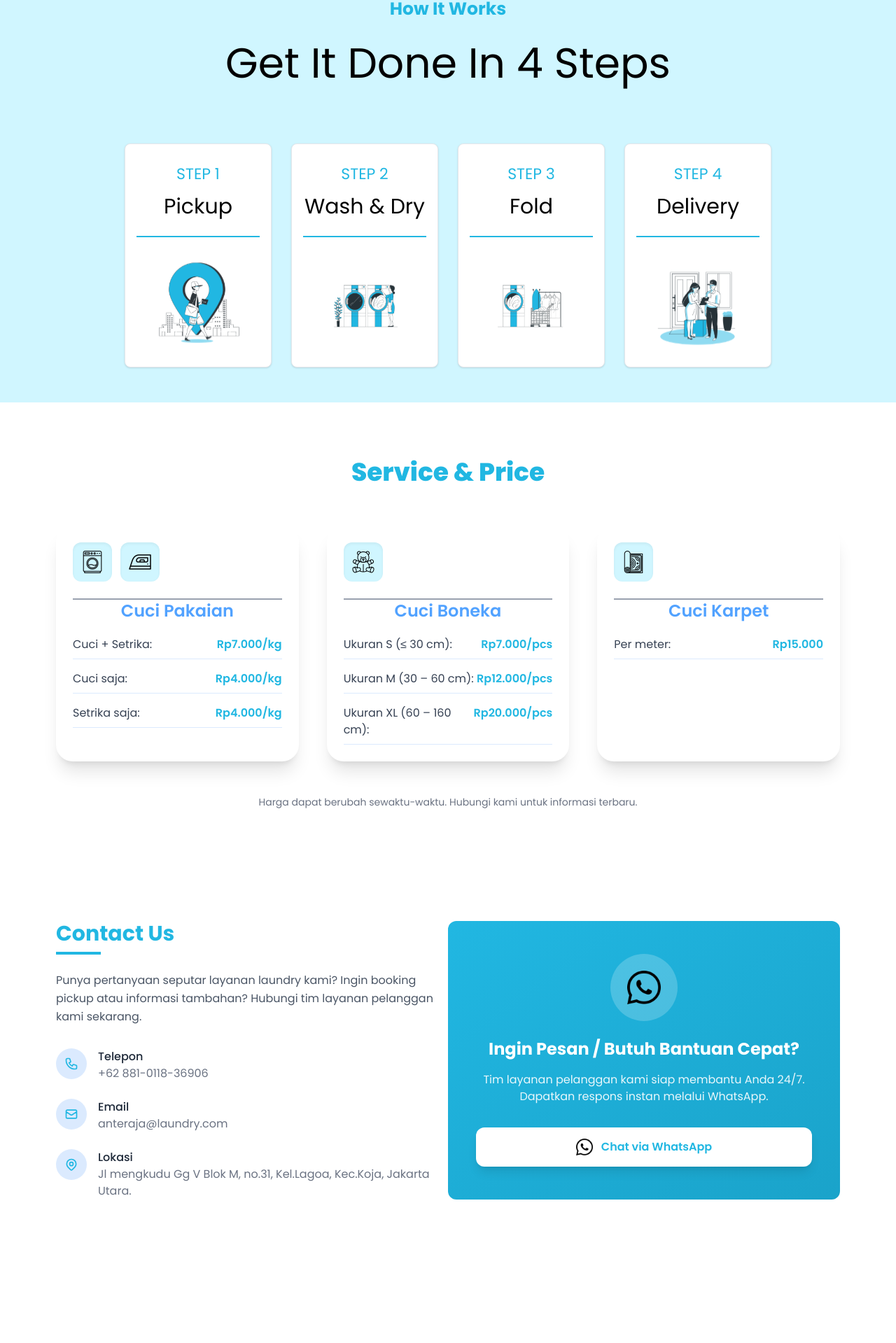
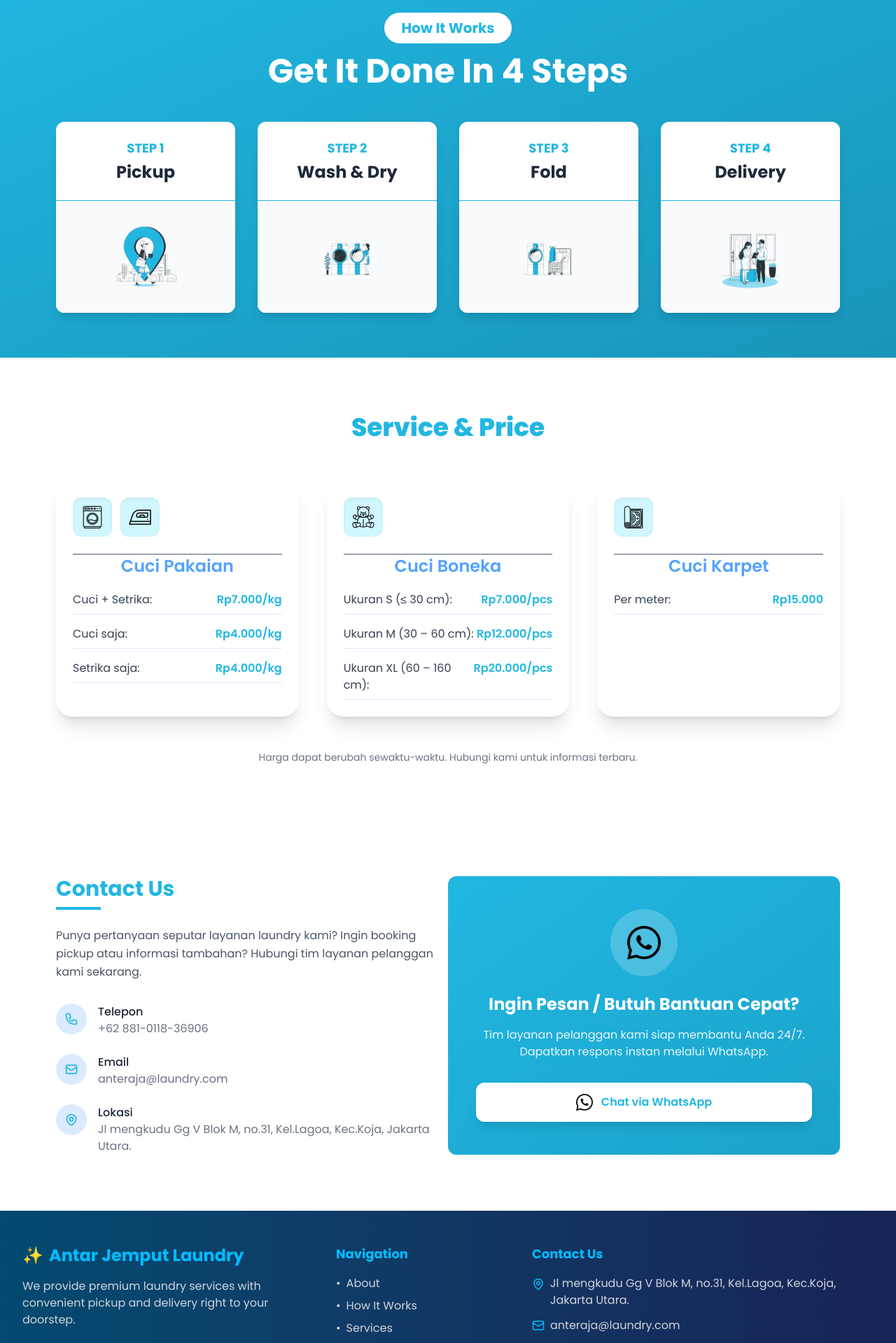
Before and after one commit to TegarAlfaR/Laundry-Frontend, a React (Vite) app: page / in a window 1280 px wide. Shown: the part 867-2786 px from the top of the page at 70% size. Before the commit the page ends 2661 px from the top, so only its background shows below. Built offline with nearby package versions, Linux system fonts and the light colour scheme.

Commit message:
feat: add footer section

```diff
--- a/src/App.jsx
+++ b/src/App.jsx
@@ -4,6 +4,7 @@ import Hero from "./components/Hero";
 import HowItWork from "./components/HowItWork";
 import Service from "./components/Service";
 import Contact from "./components/Contact";
+import Footer from "./components/Footer";
 
 function App() {
   return (
@@ -13,6 +14,7 @@ function App() {
       <HowItWork />
       <Service />
       <Contact />
+      <Footer />
     </>
   );
 }
--- /dev/null
+++ b/src/components/Footer.jsx
@@ -0,0 +1,128 @@
+import {
+  Facebook,
+  Instagram,
+  Twitter,
+  Mail,
+  Phone,
+  MapPin,
+} from "lucide-react";
+
+export default function Footer() {
+  return (
+    <footer className="bg-gradient-to-r from-sky-900 to-blue-950 text-white">
+      <div className="max-w-7xl mx-auto px-4 sm:px-6 lg:px-8 pt-12 pb-5">
+        <div className="grid grid-cols-1 md:grid-cols-12 gap-8">
+          <div className="md:col-span-4 space-y-4">
+            <h2 className="text-2xl font-bold text-sky-400 flex items-center">
+              <span className="mr-2">✨</span>
+              Antar Jemput Laundry
+            </h2>
+            <p className="text-gray-300 mt-2">
+              We provide premium laundry services with convenient pickup and
+              delivery right to your doorstep.
+            </p>
+            <div className="flex space-x-4 pt-4">
+              <a
+                href="#"
+                className="text-gray-300 hover:text-sky-400 transition duration-300"
+              >
+                <Facebook size={20} />
+              </a>
+              <a
+                href="#"
+                className="text-gray-300 hover:text-sky-400 transition duration-300"
+              >
+                <Instagram size={20} />
+              </a>
+              <a
+                href="#"
+                className="text-gray-300 hover:text-sky-400 transition duration-300"
+              >
+                <Twitter size={20} />
+              </a>
+            </div>
+          </div>
+
+          <div className="md:col-span-3 md:ml-8">
+            <h3 className="text-lg font-bold mb-4 text-sky-400">Navigation</h3>
+            <ul className="space-y-2">
+              <li>
+                <a
+                  href="#"
+                  className="text-gray-300 hover:text-sky-400 transition duration-300 flex items-center"
+                >
+                  <span className="mr-2">•</span> About
+                </a>
+              </li>
+              <li>
+                <a
+                  href="#"
+                  className="text-gray-300 hover:text-sky-400 transition duration-300 flex items-center"
+                >
+                  <span className="mr-2">•</span> How It Works
+                </a>
+              </li>
+              <li>
+                <a
+                  href="#"
+                  className="text-gray-300 hover:text-sky-400 transition duration-300 flex items-center"
+                >
+                  <span className="mr-2">•</span> Services
+                </a>
+              </li>
+              <li>
+                <a
+                  href="#"
+                  className="text-gray-300 hover:text-sky-400 transition duration-300 flex items-center"
+                >
+                  <span className="mr-2">•</span> Contact Us
+                </a>
+              </li>
+            </ul>
+          </div>
+
+          <div className="md:col-span-5">
+            <h3 className="text-lg font-bold mb-4 text-sky-400">Contact Us</h3>
+            <div className="space-y-3">
+              <div className="flex items-start">
+                <MapPin
+                  size={18}
+                  className="text-sky-400 mt-1 mr-2 flex-shrink-0"
+                />
+                <p className="text-gray-300">
+                  Jl mengkudu Gg V Blok M, no.31, Kel.Lagoa, Kec.Koja, Jakarta
+                  Utara.
+                </p>
+              </div>
+              <div className="flex items-center">
+                <Mail size={18} className="text-sky-400 mr-2 flex-shrink-0" />
+                <a
+                  href="mailto:anteraja@laundry.com"
+                  className="text-gray-300 hover:text-sky-400 transition duration-300"
+                >
+                  anteraja@laundry.com
+                </a>
+              </div>
+              <div className="flex items-center">
+                <Phone size={18} className="text-sky-400 mr-2 flex-shrink-0" />
+                <a
+                  href="tel:+6288101183690"
+                  className="text-gray-300 hover:text-sky-400 transition duration-300"
+                >
+                  +62 881-0118-36906
+                </a>
+              </div>
+            </div>
+          </div>
+        </div>
+
+        <div className="border-t border-gray-700 mt-8 pt-8 text-center text-gray-400 text-sm">
+          <p>
+            © {new Date().getFullYear()} Antar Jemput Laundry. All rights
+            reserved.
+          </p>
+        </div>
+      </div>
+    </footer>
+  );
+}
--- a/src/components/HowItWork.jsx
+++ b/src/components/HowItWork.jsx
@@ -5,14 +5,16 @@ import Step4 from "../../public/images/step-4.svg";
 
 export default function HowItWork() {
   return (
-    <>
-      <div className="bg-[#D0F6FF] flex flex-col justify-center items-center">
-        <p className="mt-[40px] mb-[14px] text-[25px] text-[#21B7E2] font-bold">
-          How It Works
-        </p>
-        <p className="text-[60px]">Get It Done In 4 Steps</p>
+    <section className="bg-gradient-to-br from-[#21B7E2] to-[#1895b8] py-16 text-white">
+      <div className="container mx-auto px-4">
+        <div className="text-center mb-12">
+          <h3 className="inline-block bg-white text-[#21B7E2] font-bold text-xl px-6 py-2 rounded-full mb-4">
+            How It Works
+          </h3>
+          <h2 className="text-5xl font-bold">Get It Done In 4 Steps</h2>
+        </div>
 
-        <div className="mt-[70px] mb-[50px] flex gap-7 flex-wrap justify-center">
+        <div className="flex flex-wrap justify-center gap-8 max-w-6xl mx-auto">
           {[
             { step: "STEP 1", label: "Pickup", image: Step1 },
             { step: "STEP 2", label: "Wash & Dry", image: Step2 },
@@ -21,17 +23,20 @@ export default function HowItWork() {
           ].map((item, index) => (
             <div
               key={index}
-              className="bg-white border border-gray-200 rounded-lg shadow-sm flex flex-col items-center justify-between w-[210px] h-[320px] p-4"
+              className="bg-white rounded-xl shadow-lg overflow-hidden w-64 transform transition-transform hover:scale-105"
             >
-              <div className="flex flex-col items-center">
-                <h5 className="mb-2 text-[22px] text-[#21B7E2] mt-[10px]">
+              <div className="p-6 text-center">
+                <h4 className="text-[#21B7E2] font-bold text-lg">
                   {item.step}
-                </h5>
+                </h4>
+                <h3 className="text-gray-800 text-2xl font-bold mt-1">
+                  {item.label}
+                </h3>
+              </div>
 
-                <p className="text-[30px]">{item.label}</p>
-              </div>
-              <div className="w-full border border-[#21B7E2]" />
-              <div className="h-[150px] flex items-center justify-center">
+              <div className="w-full border-t border-[#21B7E2]" />
+
+              <div className="p-6 flex items-center justify-center h-40 bg-gray-50">
                 <img
                   src={item.image}
                   alt={item.label}
@@ -42,6 +47,6 @@ export default function HowItWork() {
           ))}
         </div>
       </div>
-    </>
+    </section>
   );
 }
```
